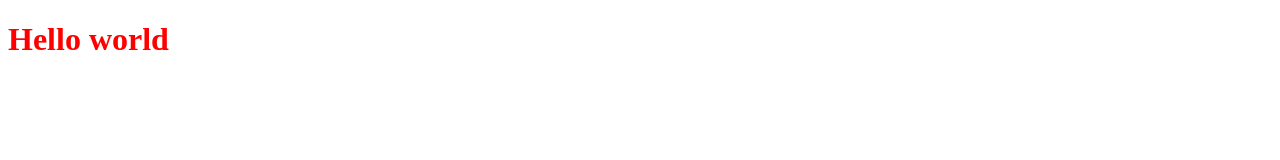
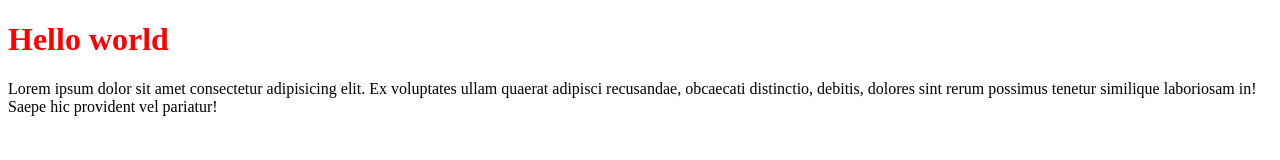
Before and after one commit to Rado1998/git-demo-front, a plain HTML site: page index.html in a window 1280 px wide. Drawn offline with Linux system fonts and the light colour scheme.

Commit message:
added description

```diff
--- a/index.html
+++ b/index.html
@@ -9,5 +9,6 @@
 </head>
 <body>
     <h1>Hello world</h1>
+    <p>Lorem ipsum dolor sit amet consectetur adipisicing elit. Ex voluptates ullam quaerat adipisci recusandae, obcaecati distinctio, debitis, dolores sint rerum possimus tenetur similique laboriosam in! Saepe hic provident vel pariatur!</p>
 </body>
 </html>
```
